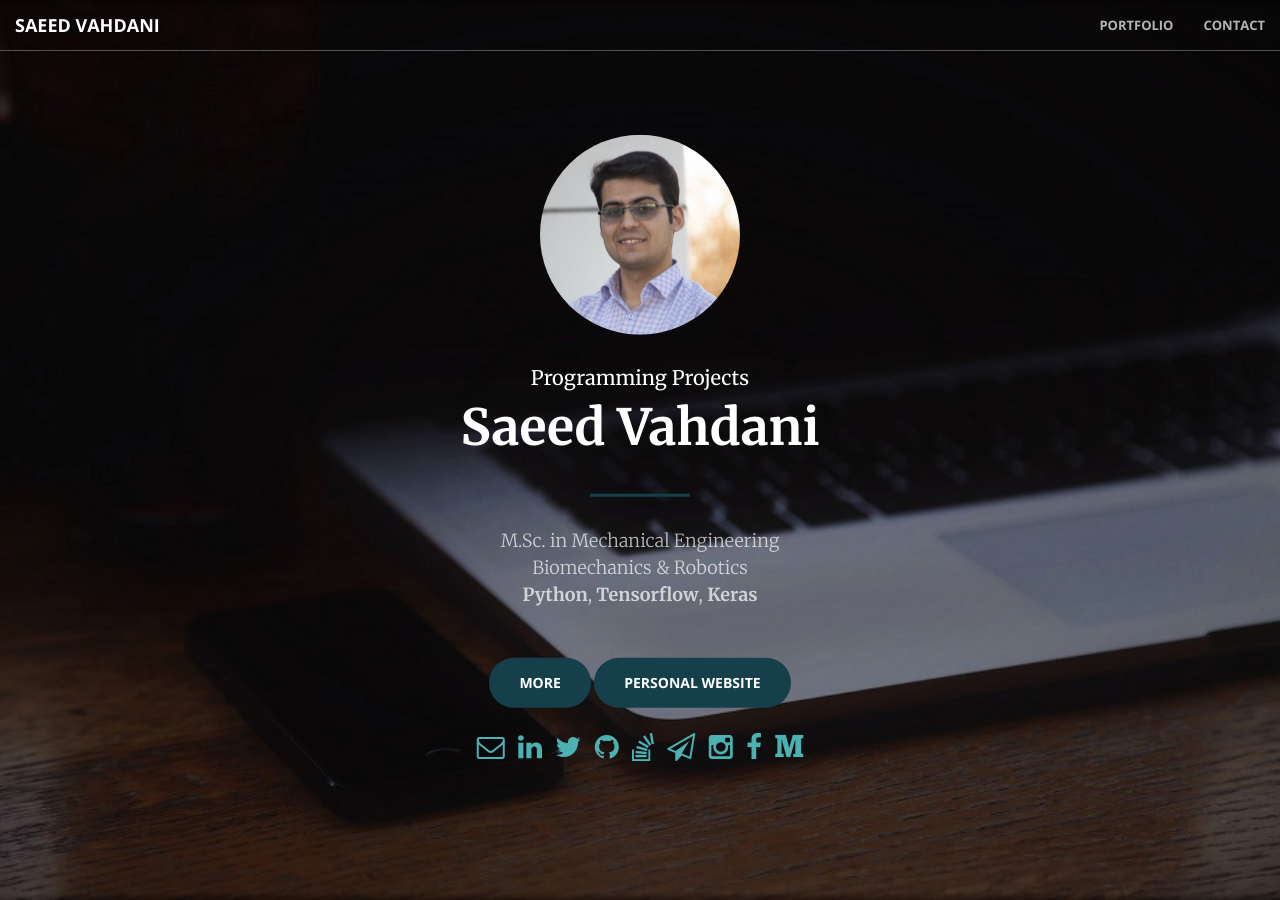
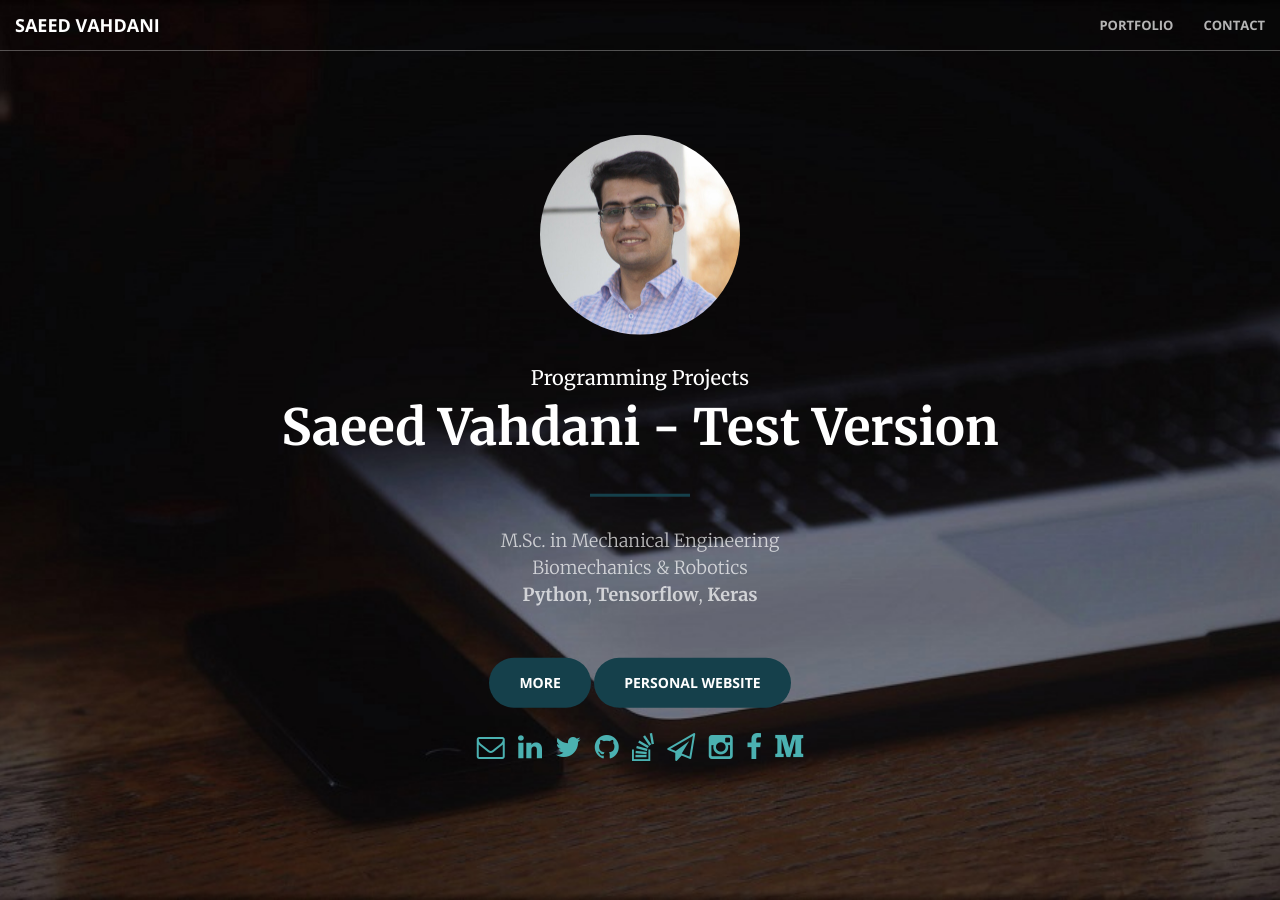
Before and after one commit to SaeedVahdani/SaeedVahdani.github.io, a Jekyll site: the page built from index.html, in a window 1280 px wide and 900 px high. Built offline with Jekyll 4.4.1, drawn with Linux system fonts in a browser that asks for light colours.

Commit message:
Update header.html

```diff
--- a/_includes/header.html
+++ b/_includes/header.html
@@ -15,7 +15,7 @@
             <img src="img\latest.jpg" class="mx-auto d-block img-circle" width="200" height="200">
 
             <div class="s"><br>Programming Projects</div>
-            <div class="b"><b>Saeed Vahdani</b></div>
+            <div class="b"><b>Saeed Vahdani - Test Version</b></div>
 
             <hr width="100">
             <div class="fol">
```
